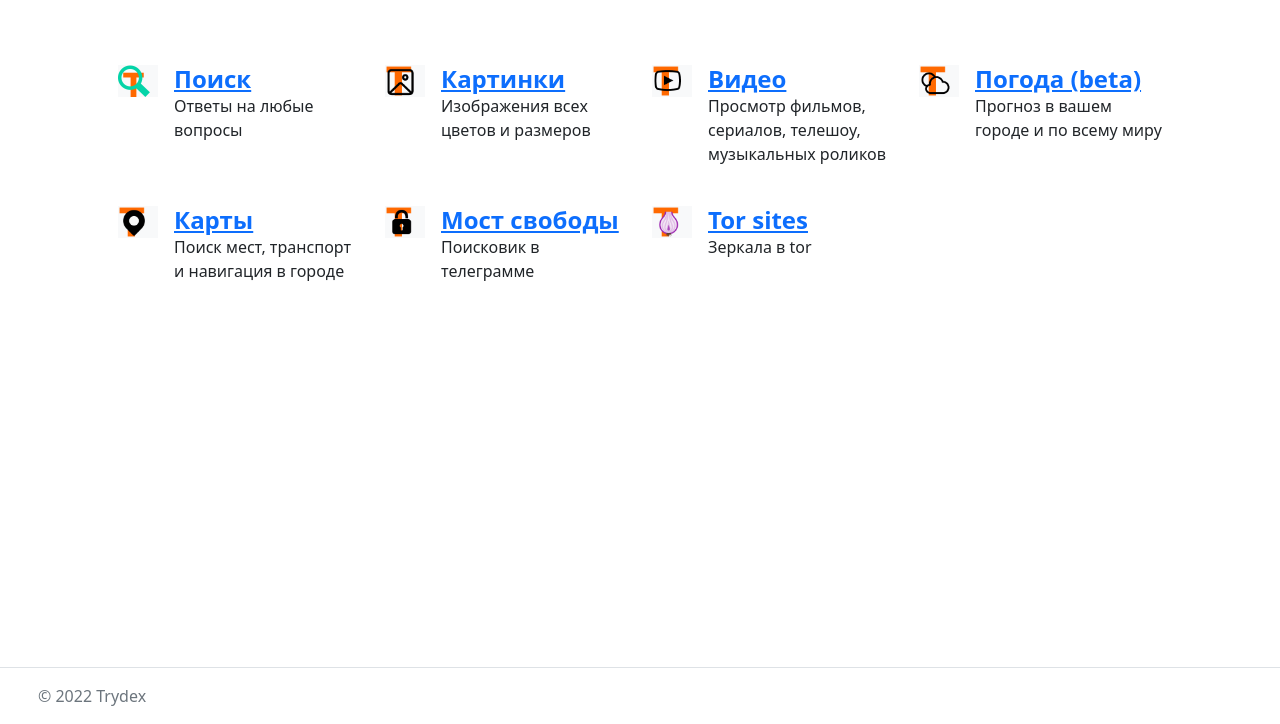
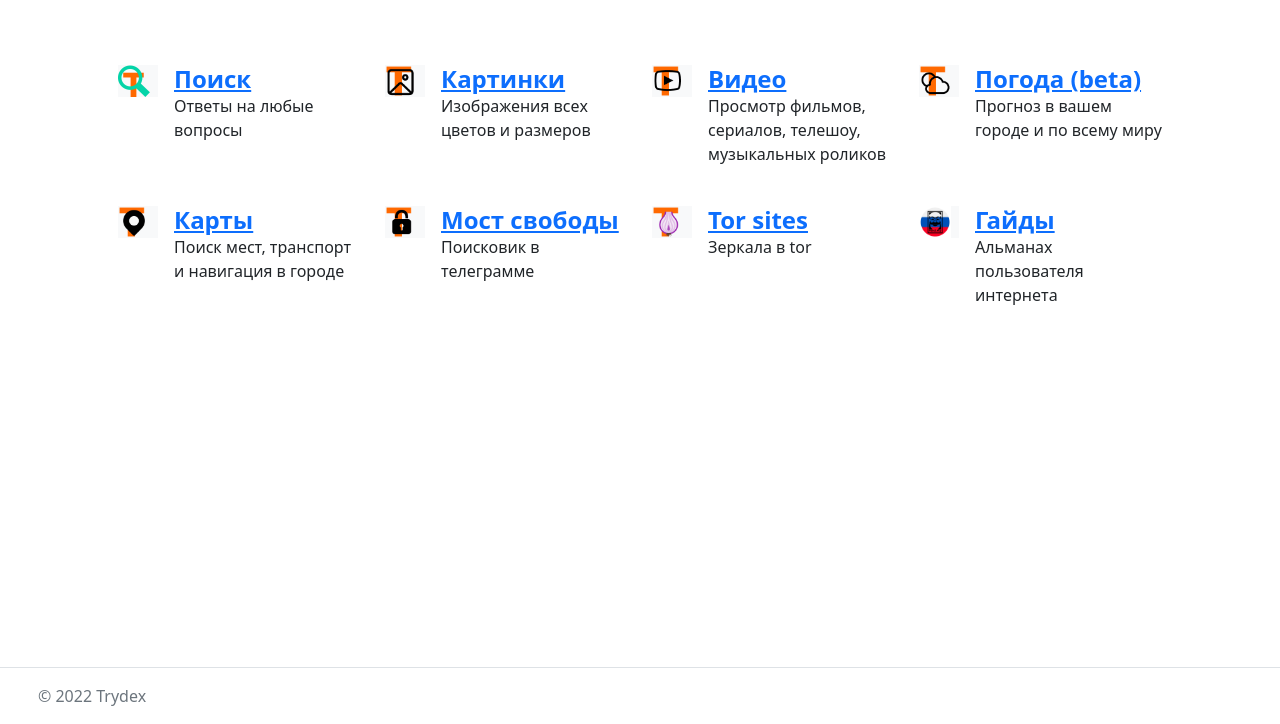
Before and after one commit to f5ociety/services, a plain HTML site: page index.html in a window 1280 px wide. Shown: the part 76-800 px from the top of the page. Drawn offline with Linux system fonts and the light colour scheme.

Commit message:
Альманах пользователя интернета

```diff
--- a/index.html
+++ b/index.html
@@ -215,6 +215,27 @@
 							<p>Зеркала в tor</p>
 						</div>
 					</div>
+					<div class="col d-flex align-items-start">
+						<div
+							class="icon-square text-bg-light d-inline-flex align-items-center justify-content-center fs-4 flex-shrink-0 me-3"
+						>
+							<img
+								src="images/censor.png"
+								class="bi me-2"
+								width="32"
+								height="32"
+							/>
+						</div>
+						<div>
+							<h4 class="fw-bold mb-0">
+								<a
+									href="https://f5ociety.github.io/censor/"
+									>Гайды</a
+								>
+							</h4>
+							<p>Альманах пользователя интернета</p>
+						</div>
+					</div>
 				</div>
 			</div>
 			<footer
```
Also changed, not shown: images/censor.png (added).
